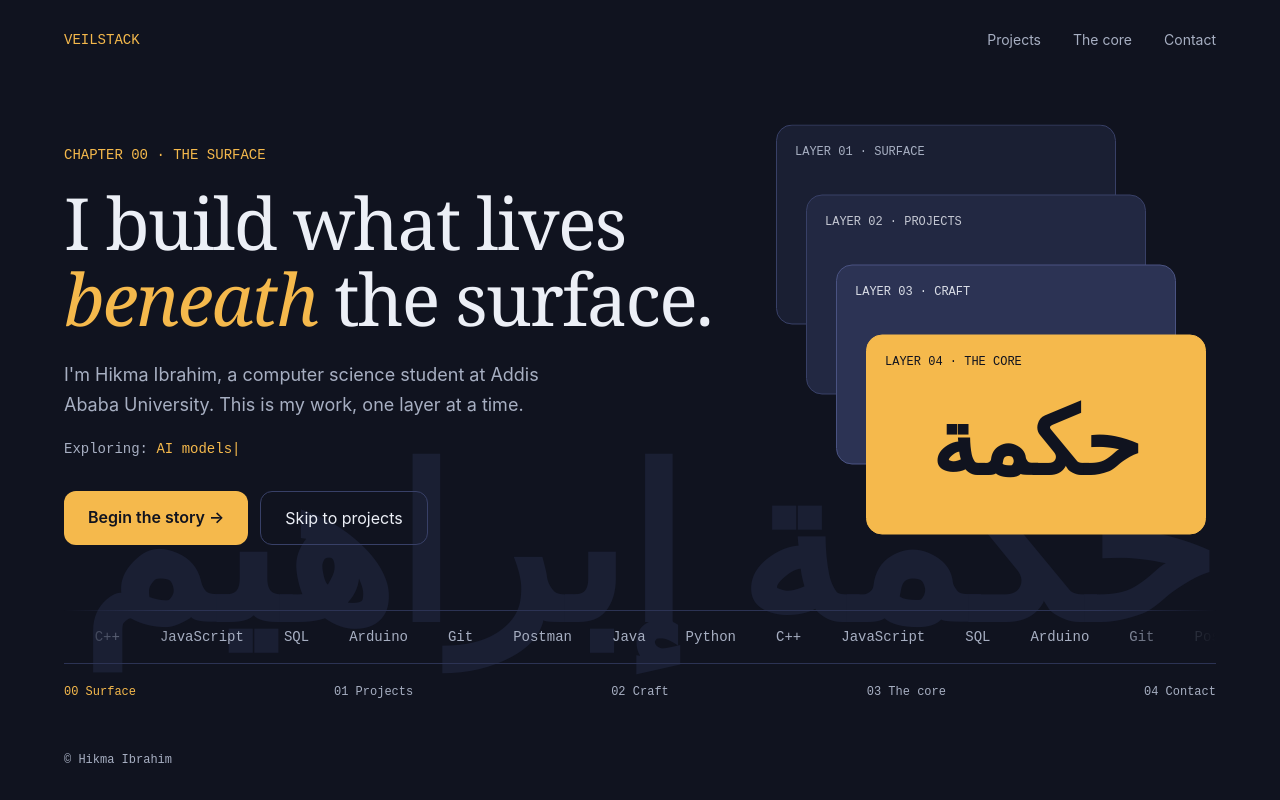
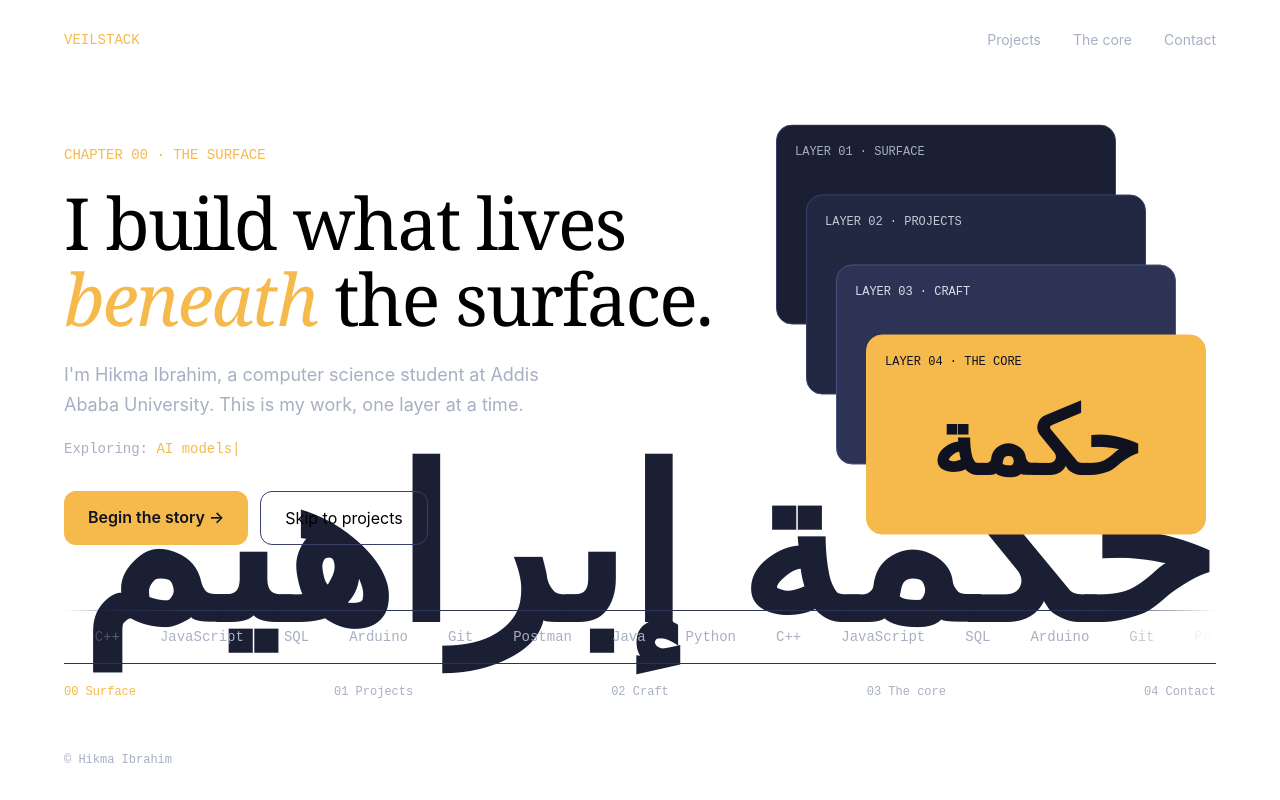
Before and after one commit to Hikma1/veilstack, a React (Vite) app: page / in a window 1280 px wide. Built offline with nearby package versions, Linux system fonts and the light colour scheme.

Commit message:
deleting body

```diff
--- a/src/index.css
+++ b/src/index.css
@@ -53,9 +53,3 @@
     transition-duration: 0.01ms !important;
   }
 }
-
-body {
-  background: var(--color-ink);
-  color: var(--color-text);
-  font-family: var(--font-sans);
-}
```
